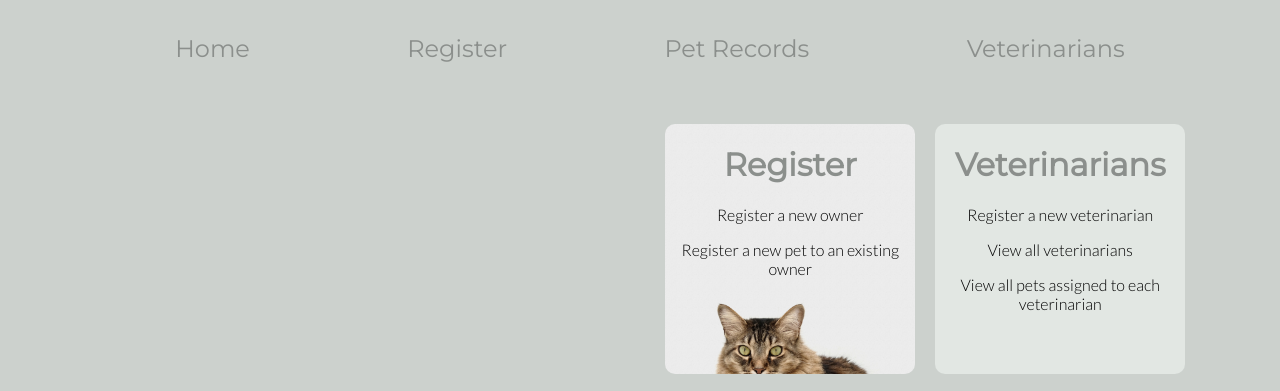
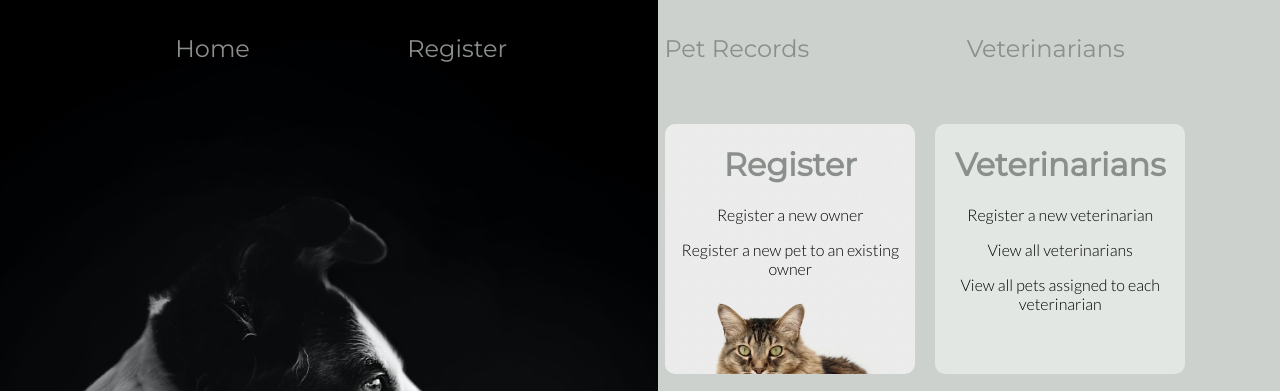
Before and after one commit to ElinVS/vet_management_project, a Flask app: page /home in a window 1280 px wide. Shown: the top 391 px of the page. Run offline with Flask 2, Linux system fonts and the light colour scheme.

Commit message:
final final push

```diff
--- a/static/css/style.css
+++ b/static/css/style.css
@@ -1,5 +1,5 @@
 body {
-    /* background-image: url('/static/images/blackdog.jpg'); */
+    background-image: url('/static/images/blackdog.jpg');
     background-color: #ccd1cd;
     min-height: 500px;
     background-size: contain;
```
